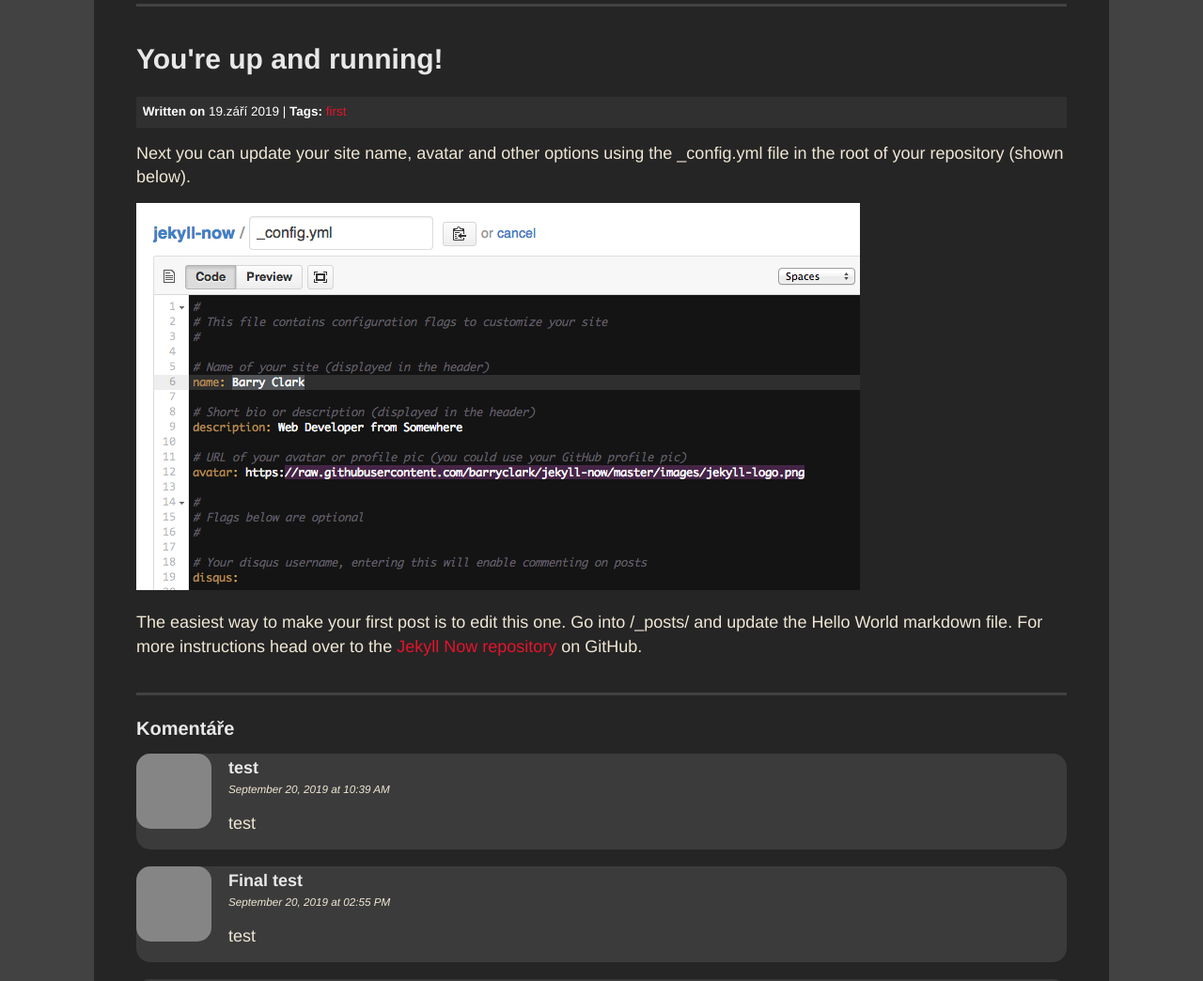
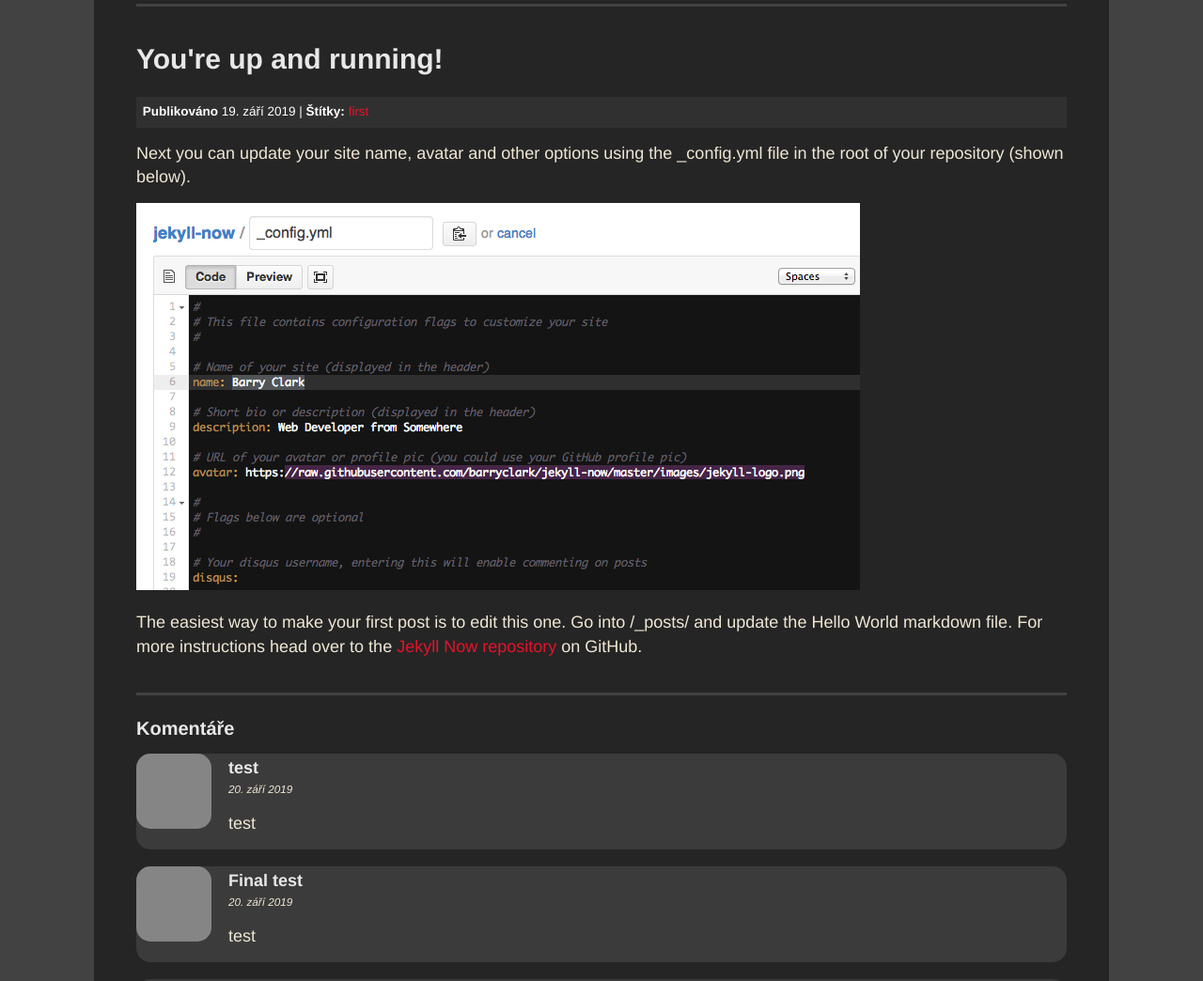
Before and after one commit to jaandrle/jaandrle.github.io, a Jekyll site: the page built from _posts/2019-9-19-Hello-World.md, in a window 1280 px wide, cut to the strip 123-1167 px from the top of the page. Shown: the whole strip at 94% size. Built offline with Jekyll 4.4.1, drawn with Linux system fonts in a browser that asks for light colours; some of the changed lines change nothing that is shown; grey boxes are pictures that could not be loaded.

Commit message:
:boom: dates

```diff
--- a/_includes/helpers_months.html
+++ b/_includes/helpers_months.html
@@ -1,16 +1,16 @@
 {%- assign m = include.date | date: "%-m" -%}
 {{ include.date | date: "%-d" }}.
-{%- case m %}
-  {% when '1' %}ledna
-  {% when '2' %}února
-  {% when '3' %}března
-  {% when '4' %}dubna
-  {% when '5' %}května
-  {% when '6' %}června
-  {% when '7' %}července
-  {% when '8' %}srpna
-  {% when '9' %}září
-  {% when '10' %}října
-  {% when '11' %}listopadu
-  {% when '12' %}prosince
+{% case m -%}
+  {%- when '1' -%}ledna
+  {%- when '2' -%}února
+  {%- when '3' -%}března
+  {%- when '4' -%}dubna
+  {%- when '5' -%}května
+  {%- when '6' -%}června
+  {%- when '7' -%}července
+  {%- when '8' -%}srpna
+  {%- when '9' -%}září
+  {%- when '10' -%}října
+  {%- when '11' -%}listopadu
+  {%- when '12' -%}prosince
 {%- endcase %} {{ include.date | date: "%Y" }}
--- a/_includes/staticman-comment.html
+++ b/_includes/staticman-comment.html
@@ -13,7 +13,7 @@
     <p class="comment__date">
       {% if include.date %}
         {% if include.index %}<a href="#comment{{ include.index }}" itemprop="url">{% endif %}
-        <time datetime="{{ include.date | date_to_xmlschema }}" itemprop="datePublished">{{ include.date | date: "%B %d, %Y at %I:%M %p" }}</time>
+        <time datetime="{{ include.date | date_to_xmlschema }}" itemprop="datePublished">{% include helpers_months.html date=include.date %}</time>
         {% if include.index %}</a>{% endif %}
       {% endif %}
     </p>
--- a/_layouts/post.html
+++ b/_layouts/post.html
@@ -5,8 +5,8 @@ layout: default
 <article class="post">
   <h1>{{ page.title }}</h1>
   <div class="info">
-    <b>Written on</b> {% include helpers_months.html date=page.date %}
-    {%- if page.tags[0] %} | <b>Tags:</b>
+    <b>Publikováno</b> {% include helpers_months.html date=page.date %}
+    {%- if page.tags[0] %} | <b>Štítky:</b>
       {% for tag in page.tags -%}
         {% if forloop.index0!=0 %}, {% endif %}
         <a href="/tags#tag_anchor_{{ tag | downcase }}">{{tag}}</a>
```
